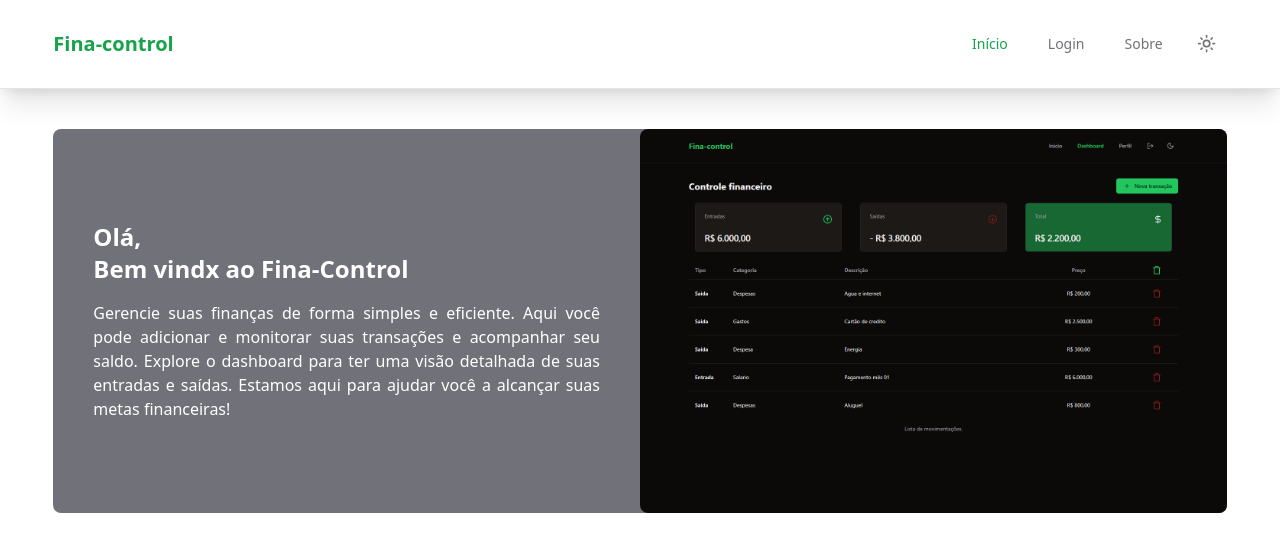
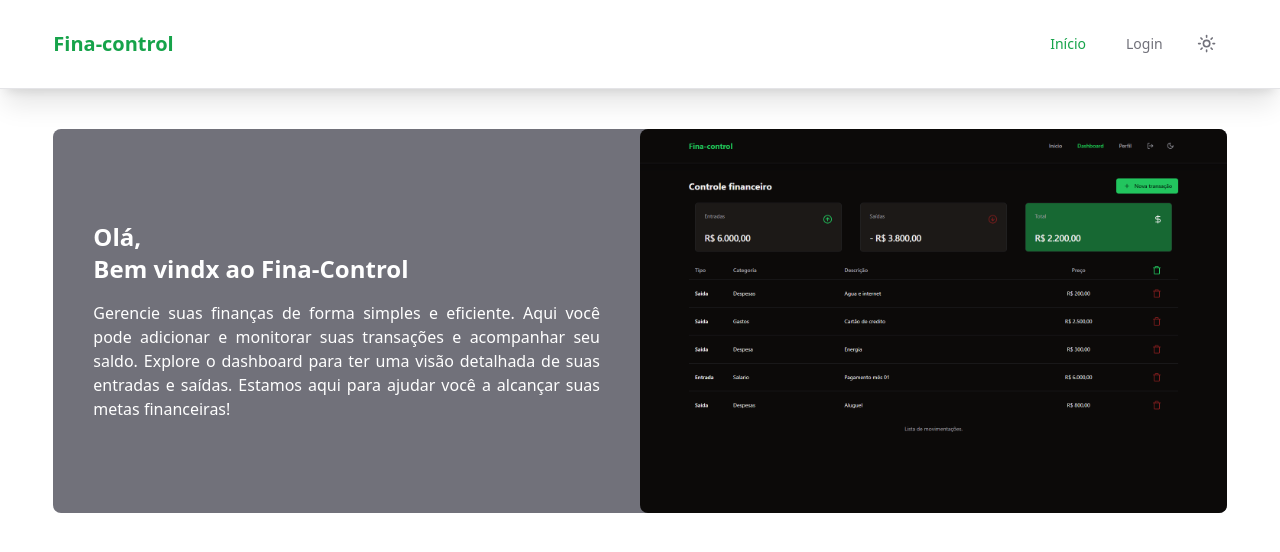
Before and after one commit to GadiegoN/fina-control, a React (Vite) app: page / in a window 1280 px wide. Shown: the top 552 px of the page. Built offline with nearby package versions, Linux system fonts and the light colour scheme; no server answers.

Commit message:
chore: remove about page

```diff
--- a/src/components/header.tsx
+++ b/src/components/header.tsx
@@ -30,7 +30,7 @@ export function Header() {
                     {!user && (
                         <>
                             <NavLink to="/sign-in">Login</NavLink>
-                            <NavLink to="/about">Sobre</NavLink>
+                            {/* <NavLink to="/about">Sobre</NavLink> */}
                         </>
                     )}
                     {user && (
--- a/src/routes/routes.tsx
+++ b/src/routes/routes.tsx
@@ -6,7 +6,7 @@ import { createBrowserRouter } from "react-router-dom";
 import { PrivateRoute } from "./private-routes";
 import { SignUp } from "@/pages/sign-up";
 import { Profile } from "@/pages/profile";
-import { About } from "@/pages/sobre";
+// import { About } from "@/pages/sobre";
 
 export const router = createBrowserRouter([
     {
@@ -14,7 +14,7 @@ export const router = createBrowserRouter([
         element: <AppLayout />,
         children: [
             { path: '/', element: <Home /> },
-            { path: '/about', element: <About /> },
+            // { path: '/about', element: <About /> },
             { path: '/sign-in', element: <SignIn /> },
             { path: '/sign-up', element: <SignUp /> },
             { path: '/dashboard', element: <PrivateRoute><Dashboard /></PrivateRoute> },
```
